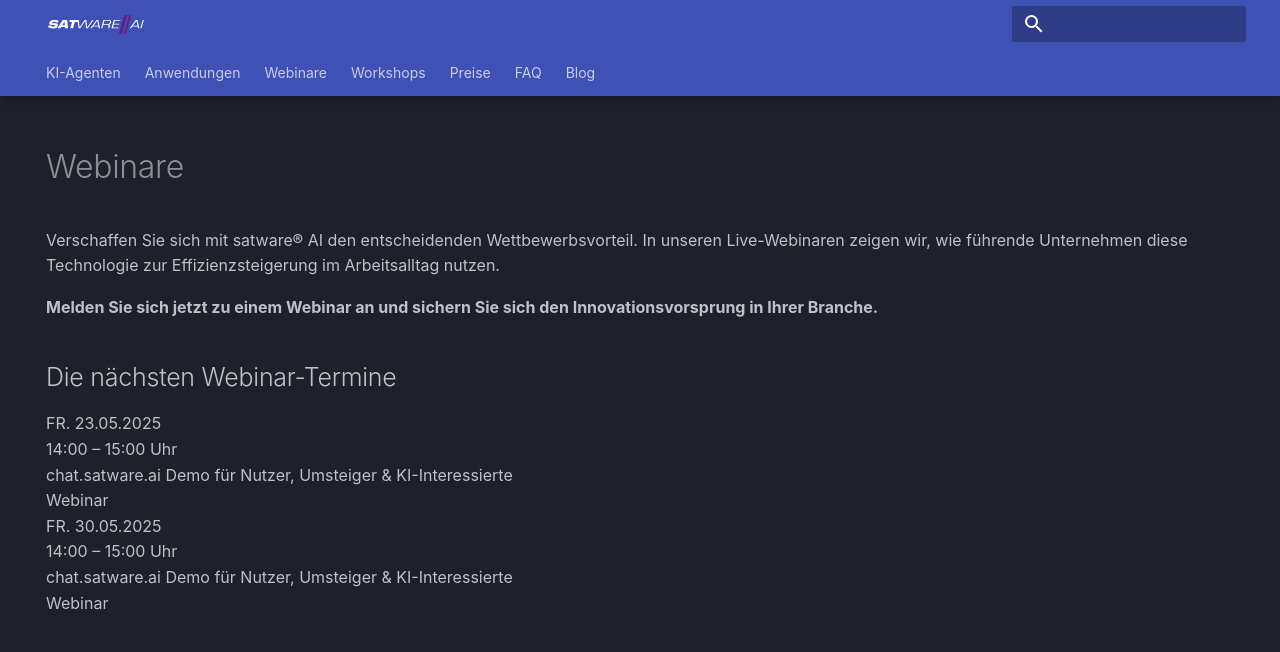
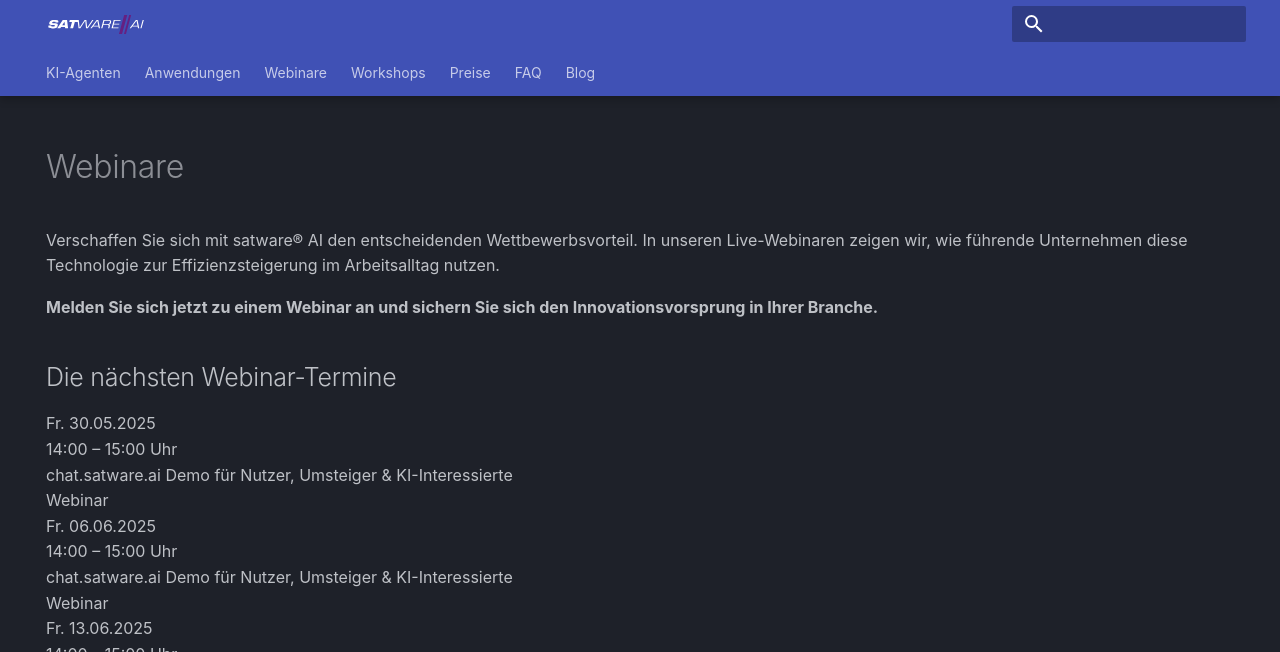
Before and after one commit to satwareAG/satware.ai, an MkDocs documentation site: the page built from docs/webinare/index.md, in a window 1280 px wide and 976 px high, cut to the strip 0-652 px from the top of the window. Built offline with MkDocs 1.6.1 and Material for MkDocs 9.7.7, drawn with Linux system fonts in a browser that asks for light colours; comment, search, counter and statistics services are not loaded.

Commit message:
New Webinar Dates and minor fixes (#74)
* Adjust sub-navigation padding for better alignment

Added consistent left padding to sub-navigation items and links to improve visual hierarchy. Overrode Material theme's media query to ensure primary navigation padding remains uniform across breakpoints.

* Remove unused comment in navigation.scss

The comment regarding tabs styling was redundant and has been removed. This helps to keep the codebase clean and more maintainable.

* Fix typo in Datenschutz link title in footer

Corrected the link title from "sDatenschutzerklärung" to "Datenschutzerklärung" for consistency and clarity. This improves the accuracy of the footer content.

* Remove outdated webinar entry from schedule

The webinar scheduled for 23.05.2025 has been removed from the list. This ensures the schedule displays only relevant and up-to-date information.

* Update webinar form iframe attributes

Removed the unnecessary "scrolling" and "frameborder" attributes from the webinar form iframe for cleaner and more modern HTML. This change simplifies the code while retaining functionality.

* Add new webinar dates and adjust formatting

Added details for new webinars on 06.06.2025 and 13.06.2025. Updated labels and styling for consistency, including minor refinement of the webinar form container.

---------

Co-authored-by: Tim Friedrich Weber <tfw@satware.com>

```diff
--- a/docs/webinare/index.md
+++ b/docs/webinare/index.md
@@ -16,21 +16,30 @@
 ## Die nächsten Webinar-Termine
 
 <div class="satag--webinar-dates">
-  <div class="satag--webinar-item">
-    <div class="satag--webinar-date"><i class="fa-thin fa-calendar-days"></i> FR. 23.05.2025</div>
-    <div class="satag--webinar-time"><i class="fa-thin fa-clock"></i> 14:00 – 15:00 Uhr</div>
-    <div class="satag--webinar-course">chat.satware.ai Demo für Nutzer, Umsteiger & KI-Interessierte</div>
-    <div class="satag--webinar-type">Webinar</div>
-  </div>
+
 
   <div class="satag--webinar-item">
-    <div class="satag--webinar-date"><i class="fa-thin fa-calendar-days"></i> FR. 30.05.2025</div>
+    <div class="satag--webinar-date"><i class="fa-thin fa-calendar-days"></i> Fr. 30.05.2025</div>
     <div class="satag--webinar-time"><i class="fa-thin fa-clock"></i> 14:00 – 15:00 Uhr</div>
     <div class="satag--webinar-course">chat.satware.ai Demo für Nutzer, Umsteiger & KI-Interessierte</div>
     <div class="satag--webinar-type">Webinar</div>
   </div>
 </div>
 
-<div class="satag--webinar-form-container" style="width: 100%; margin-top: 40px;">
-<iframe id="nextcloud-form" src="https://data.satware.com/apps/forms/embed/TFbCpzSJdEDzyAorS9p2mHDs" scrolling="no" frameborder="0" allowtransparency="true"></iframe>
+<div class="satag--webinar-item">
+    <div class="satag--webinar-date"><i class="fa-thin fa-calendar-days"></i> Fr. 06.06.2025</div>
+    <div class="satag--webinar-time"><i class="fa-thin fa-clock"></i> 14:00 – 15:00 Uhr</div>
+    <div class="satag--webinar-course">chat.satware.ai Demo für Nutzer, Umsteiger & KI-Interessierte</div>
+    <div class="satag--webinar-type">Webinar</div>
+  </div>
+
+<div class="satag--webinar-item">
+    <div class="satag--webinar-date"><i class="fa-thin fa-calendar-days"></i> Fr. 13.06.2025</div>
+    <div class="satag--webinar-time"><i class="fa-thin fa-clock"></i> 14:00 – 15:00 Uhr</div>
+    <div class="satag--webinar-course">chat.satware.ai Demo für Nutzer, Umsteiger & KI-Interessierte</div>
+    <div class="satag--webinar-type">Webinar</div>
+  </div>
+
+<div class="satag--webinar-form-container" style="width: 100%;">
+<iframe id="nextcloud-form" src="https://data.satware.com/apps/forms/embed/TFbCpzSJdEDzyAorS9p2mHDs" allowtransparency="true"></iframe>
 </div>
--- a/overrides/assets/css/modules/navigation.scss
+++ b/overrides/assets/css/modules/navigation.scss
@@ -1,6 +1,5 @@
 // Navigation and tabs styling
 
-// Tabs styling
 .md-tabs {
   color: #fff !important;
 }
@@ -132,3 +131,32 @@
   margin: 0 0 1.2rem;
   padding-top: .6rem;
 }
+
+// Add a small left padding to sub-navigation items and lists
+.md-nav__list .md-nav__list {
+  padding-left: 0.5rem;
+  margin-left: 0;
+}
+
+.md-nav__list .md-nav__list .md-nav__item {
+  padding-left: 0;
+  margin-left: 0;
+}
+
+// Add a small left padding to sub-navigation links
+.md-nav__list .md-nav__list .md-nav__link {
+  padding-left: 0;
+  margin-left: 0;
+}
+
+// Override Material theme's media query that adds padding to primary navigation
+@media screen and (min-width: 76.25em) {
+  [dir=ltr] .md-nav--primary .md-nav__list {
+    padding-left: 0;
+  }
+
+  // Ensure sub-navigation has consistent padding
+  [dir=ltr] .md-nav--primary .md-nav__list .md-nav__list {
+    padding-left: 0.5rem;
+  }
+}
--- a/overrides/partials/footer.html
+++ b/overrides/partials/footer.html
@@ -33,7 +33,7 @@
 <div class="md-footer-custom-links">
     <a href="https://satware.com/custom/index/sCustom/1" target="_blank" title="Kontakt">Kontakt</a>
     <a href="{{ config.site_url }}impressum/" title="Impressum">Impressum</a>
-    <a href="{{ config.site_url }}/datenschutz/" title="sDatenschutzerklärung">Datenschutz</a>
+    <a href="{{ config.site_url }}/datenschutz/" title="Datenschutzerklärung">Datenschutz</a>
     <!--<a href="/barrierefreiheitserklaerung" title="Barrierefreiheitserklärung">Barrierefreiheitserklärung</a>-->
     <a href="{{ config.site_url }}satway/" title="satWay Prinzipien">saTway</a>
     <a href="https://satware.com/newsletter" target="_blank" title="Newsletter">Newsletter</a>
```
